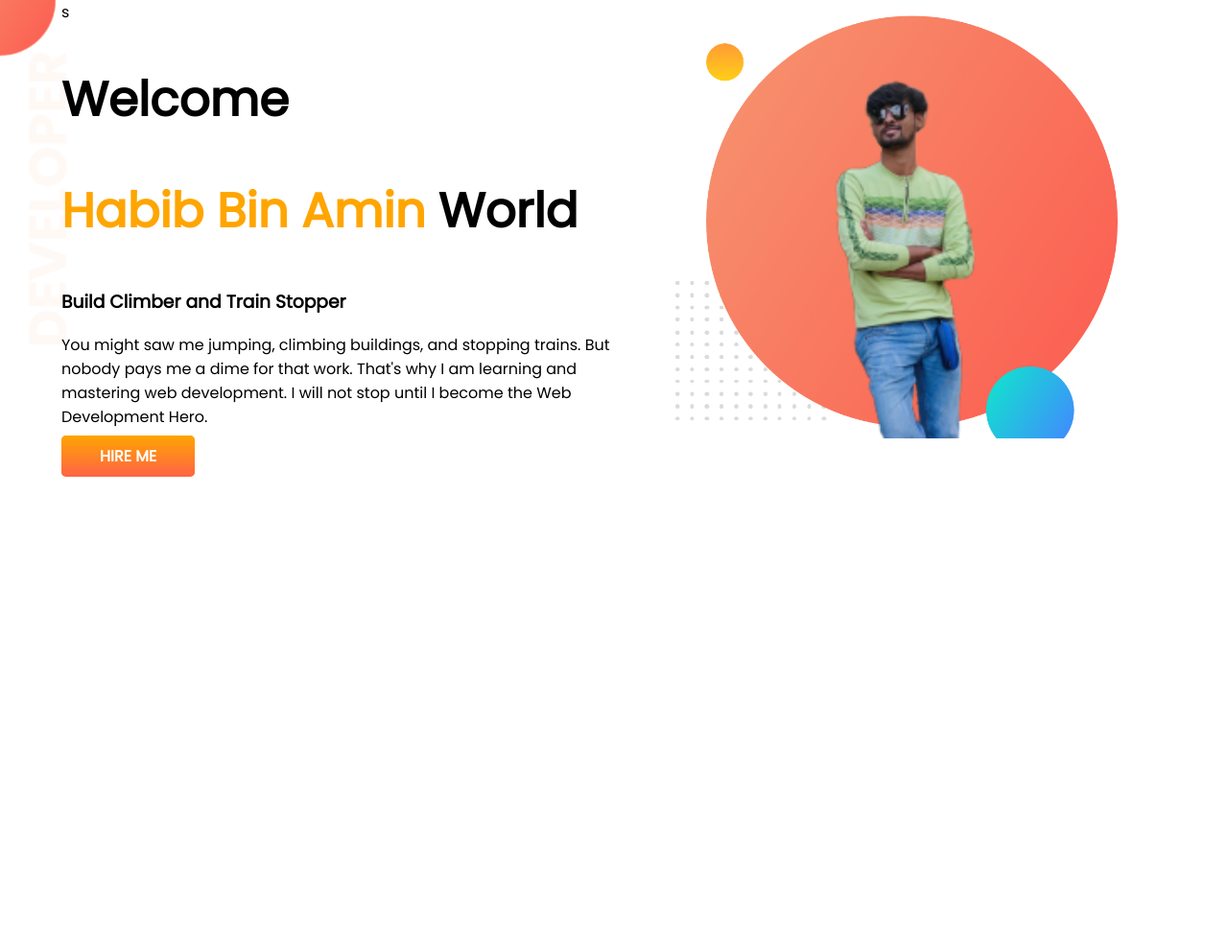
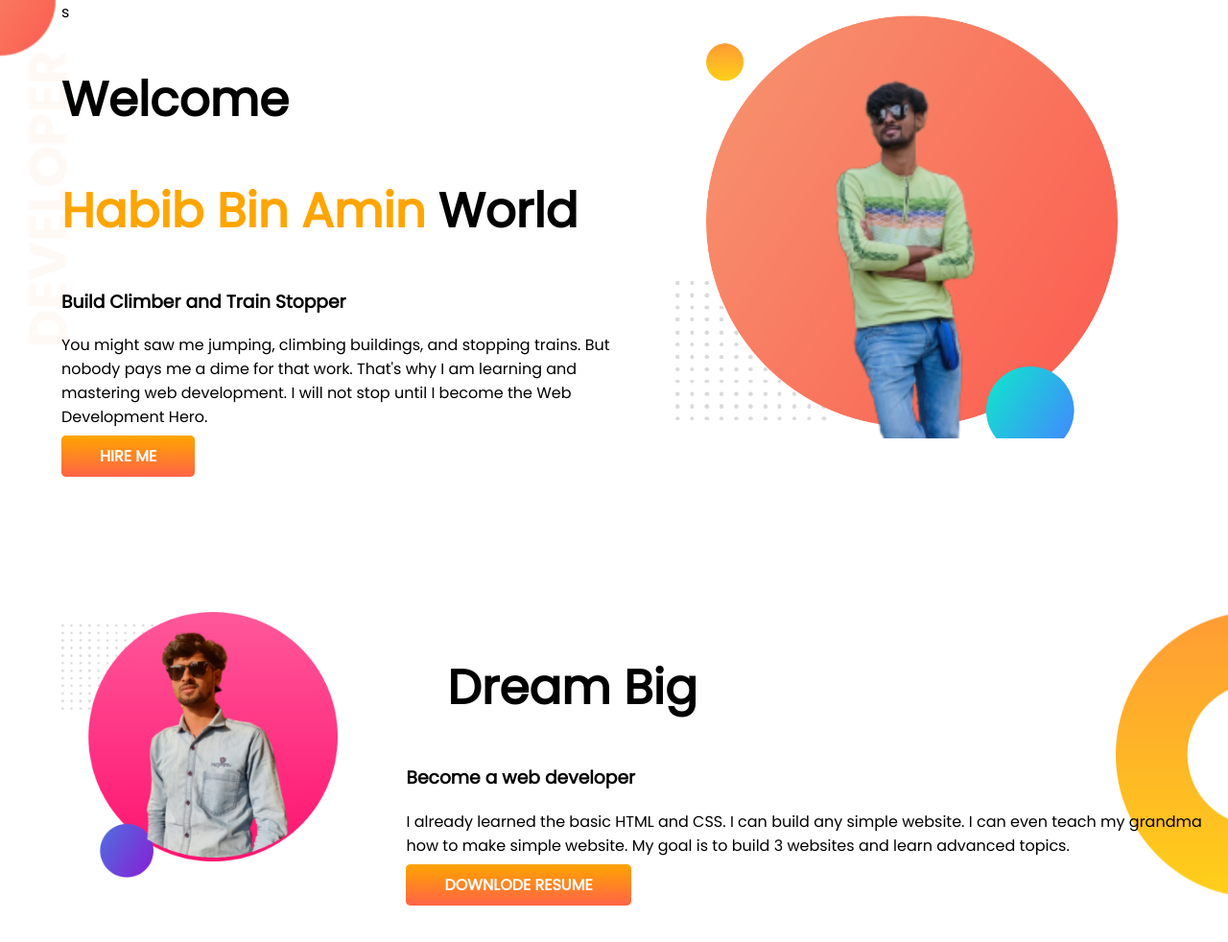
Before and after one commit to Habib9798/Developer-portfolio, a plain HTML site: page index.html in a window 1280 px wide. Shown: the whole page at 96% size. Before the commit the page ends 800 px from the top, so only its background shows below. Drawn offline with Linux system fonts and the light colour scheme.

Commit message:
dream addad

```diff
--- a/index.html
+++ b/index.html
@@ -26,6 +26,21 @@
         </div>
         <div class="habu"><img src="images/habib pic.png" alt=""></div>
     </section>
+
+    <section class="dream-big">
+        <div class="habu">
+            <img src="images/habib pic2.png" alt="habib">
+        </div>
+
+        <div>
+            <h1 class="habu">Dream Big </h1>
+            <h3>Become a web developer</h3>
+            <p>I already learned the basic HTML and CSS. I can build any simple website. I can even teach my grandma how
+                to make simple website. My goal is to build 3 websites and learn advanced topics.</p>
+            <a class="link-button" target="_blank" href="">DOWNLODE RESUME</a>
+        </div>
+
+    </section>
 </body>
 
 </html>
--- a/style.css
+++ b/style.css
@@ -15,6 +15,7 @@ h1 {
 
 section {
     display: flex;
+    margin-bottom: 150px;
 }
 
 .habu {
@@ -41,3 +42,9 @@ section {
     background-image: url(images/top-banner.png);
     background-repeat: no-repeat;
 }
+.dream-big{
+    background-image: url(images/dream-bg.png);
+    background-repeat: no-repeat;
+    background-position: right;
+
+}
```
Also changed, not shown: images/habib pic2.png (added), showOff/habib2.png (added).
